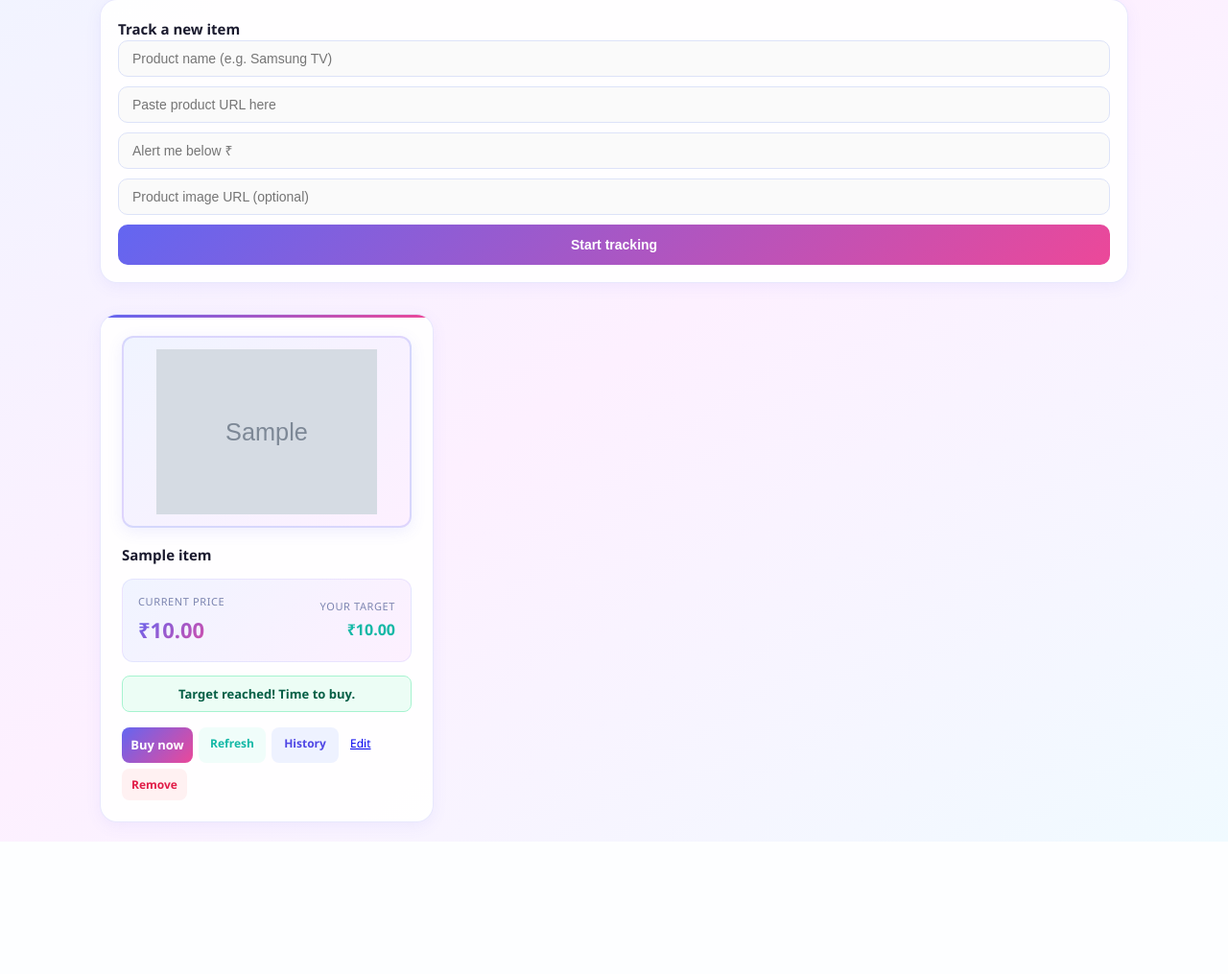
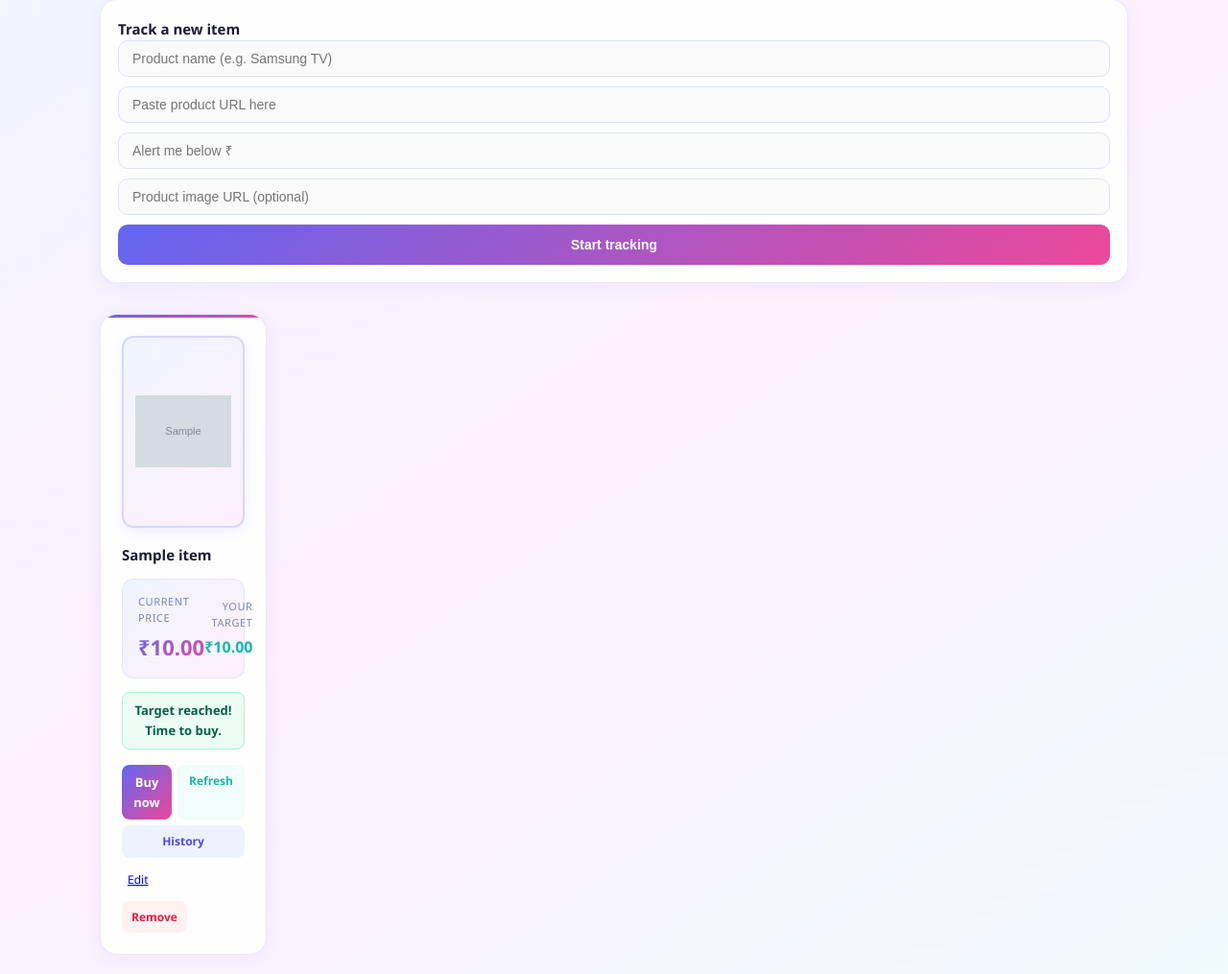
Before and after one commit to Panda-Chuhii/price-tracker, a Flask app: page / in a window 1280 px wide. Shown: the part 123-1138 px from the top of the page at 96% size. Before the commit the page ends 1000 px from the top, so only its background shows below. Run offline with Flask 3, Linux system fonts and the light colour scheme; a user stored in the database is signed in; tables that the repository leaves empty hold one stand-in row (values such as "Sample post"); grey boxes marked "Sample" are stand-in pictures.

Commit message:
fix last card stretch

```diff
--- a/static/style.css
+++ b/static/style.css
@@ -139,6 +139,10 @@ button:active { transform: scale(0.98); }
   grid-template-columns: repeat(2, 1fr);
   gap: 18px;
   align-items: start;
+}
+
+.items-grid .item-card:last-child:nth-child(odd) {
+  max-width: 50%;
 }
 .item-card {
   background: rgba(255,255,255,0.92);
```
